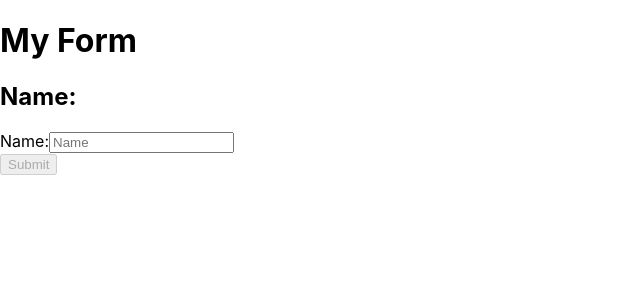
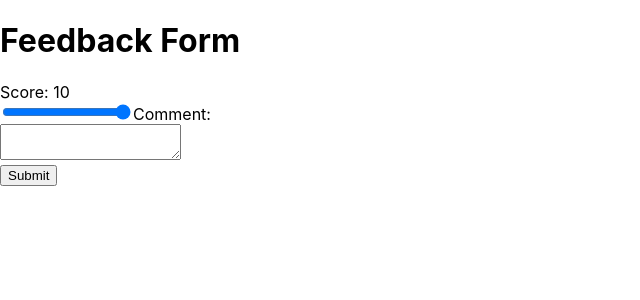
Before and after one commit to podestal/first-app, a React (Create React App) app: page /about in a window 1280 px wide. Shown: the top 300 px of the page, without its empty margins (0-640 px from the left). Built offline with nearby package versions, Linux system fonts and the light colour scheme.

Commit message:
feedback form

```diff
--- a/src/App.js
+++ b/src/App.js
@@ -10,6 +10,7 @@ import Home from './pages/Home'
 import About from './pages/About'
 import ListTransformation from './components/ListTransformation';
 import Form from './components/Form';
+import FeedbackForm from './components/FeedbackForm';
 import LowCalorieDesserts from './components/LowCalorieDesserts';
 import { Routes, Route, Link} from 'react-router-dom'
 
@@ -56,7 +57,8 @@ function App(props) {
     // </div>
     // <ListTransformation />
     // <LowCalorieDesserts />
-    <Form />
+    // <Form />
+    <FeedbackForm />
   )
 }
 
--- /dev/null
+++ b/src/components/FeedbackForm.js
@@ -0,0 +1,46 @@
+import React from "react"
+
+const FeedbackForm = () => {
+
+    const [score, setScore] = React.useState("10")
+    const [comment, setComment] = React.useState("")
+
+    const handleSubmit = (e) => {
+        e.preventDefault()
+        if(Number(score) <= 5 && comment.length <= 10) {
+            alert("Please provide a comment explaining why the experience was poor")
+            return
+        }
+        console.log("Form submited");
+        setScore("10")
+        setComment("")
+    }
+
+    return (
+        <div>
+            <h1>Feedback Form</h1>
+            <form onSubmit={handleSubmit}>
+                <div>
+                    <label>Score: {score}</label>
+                    <br />
+                    <input
+                        type="range"
+                        min="0"
+                        max="10"
+                        value={score}
+                        onChange={e => setScore(e.target.value)}
+                    />
+                    <label>Comment:</label>
+                    <br></br>
+                    <textarea
+                        value={comment}
+                        onChange={e => setComment(e.target.value)}
+                    />
+                </div>
+                <button type="submit">Submit</button>
+            </form>
+        </div>
+    )
+}
+
+export default FeedbackForm
```
